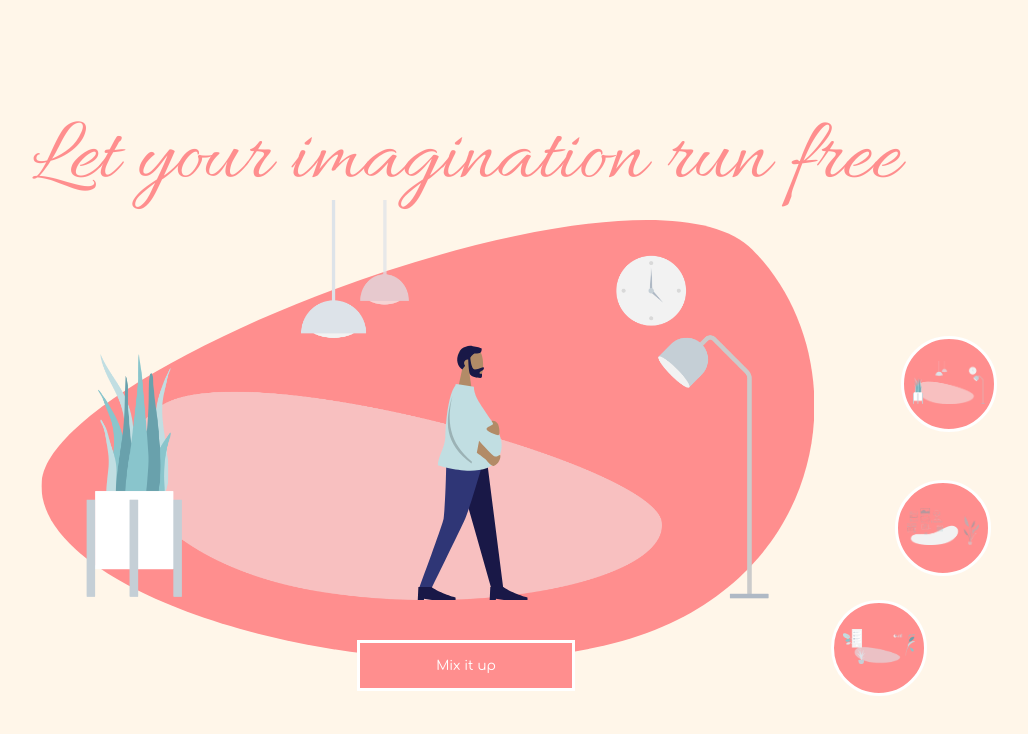
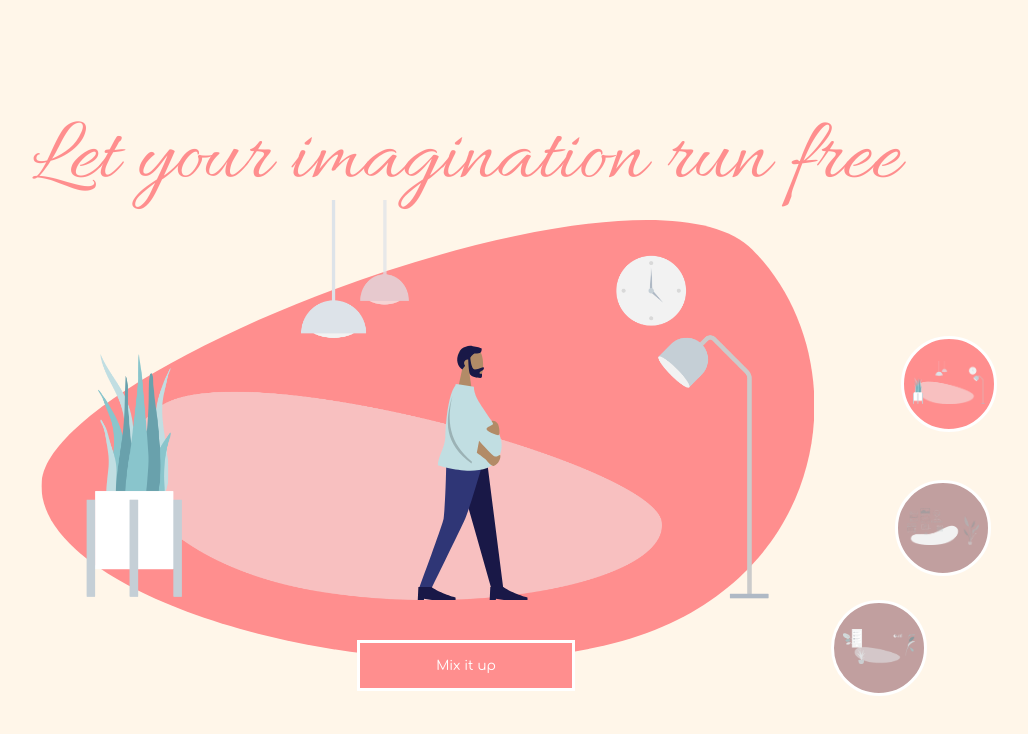
Before and after one commit to PAUVRE-Charlie/mixitup, a React (Create React App) app: page / in a window 1280 px wide. Shown: the top 734 px of the page, without its empty margins (174-1202 px from the left). Built offline with nearby package versions, Linux system fonts and the light colour scheme.

Commit message:
color animation on background buttons

```diff
--- a/src/App.tsx
+++ b/src/App.tsx
@@ -35,7 +35,7 @@ function App() {
       <div className="menuBackground">
         {
           backgrounds.map((background: Background) => {
-            return <ChangeBackgroundButton key={"buttonBackgroundKey" + background.index} background={backgrounds[background.index - 1]} onPressed={(event) => setBackground(background.index-1)}/>
+            return <ChangeBackgroundButton key={"buttonBackgroundKey" + background.index} background={backgrounds[background.index - 1]} onPressed={(event) => setBackground(background.index-1)} active={background.index === backgroundIndex +1}/>
           })
         }
       </div>
--- a/src/components/changeBackgroundButton.tsx
+++ b/src/components/changeBackgroundButton.tsx
@@ -1,11 +1,12 @@
 import React from 'react'
 import { ChangeBackgroundButtonProps } from '../interfaces'
 
-export default function ChangeBackgroundButton({background, onPressed}: ChangeBackgroundButtonProps) {
+export default function ChangeBackgroundButton({background, onPressed, active}: ChangeBackgroundButtonProps) {
     return (
         <button onClick={onPressed} className="changeBackgroundButton"
         style={{top: (background.index === 1) ? '42vh': (background.index === 2) ? '60vh': '75vh',
         right: (background.index === 1) ? '1.5vw': (background.index === 2) ? '2vw': '7vw',
+        filter:active ? "grayscale(0%)" : "grayscale(70%)"
         }}>
             <img src={background.src} alt={background.name}  />
         </button>
--- a/src/interfaces.tsx
+++ b/src/interfaces.tsx
@@ -46,4 +46,5 @@ export interface MixAssetsButtonProps extends Button{
 
 export interface ChangeBackgroundButtonProps extends Button{
     background: Background;
+    active: boolean;
 }
--- a/src/styles/css/index.css
+++ b/src/styles/css/index.css
@@ -95,10 +95,8 @@ body {
   border-color: #ffffff;
   background-color: #FF8E8E;
   outline: none;
-  -webkit-transition: -webkit-transform 200ms ease;
-  transition: -webkit-transform 200ms ease;
-  transition: transform 200ms ease;
-  transition: transform 200ms ease, -webkit-transform 200ms ease;
+  -webkit-transition: all 200ms ease;
+  transition: all 200ms ease;
 }
 
 .button:hover, #mixAssetsButton:hover, .changeBackgroundButton:hover {
--- a/src/styles/index.scss
+++ b/src/styles/index.scss
@@ -117,7 +117,7 @@ body {
     border-color: $white-color;
     background-color: $accent-color;
     outline: none;
-    transition: transform 200ms ease;
+    transition: all 200ms ease;
     &:hover{
         transform: scale(0.90);
     }
```
Also changed, not shown: 1 other file (tests, documents, lock files or other folders).
